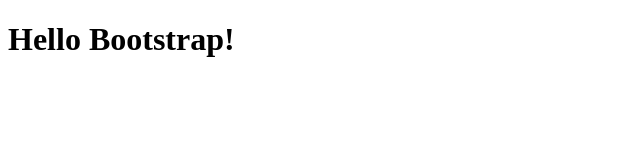
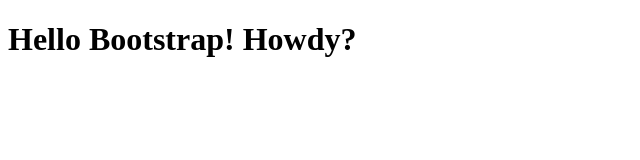
Before and after one commit to Marthyas/bootstrap-test, a plain HTML site: page site/index.html in a window 1280 px wide. Shown: the whole page, without its empty margins (0-640 px from the left). Drawn offline with Linux system fonts and the light colour scheme.

Commit message:
Small addition

```diff
--- a/site/index.html
+++ b/site/index.html
@@ -4,6 +4,6 @@
         <title>Bootstrap Test Page</title>
     </head>
     <body>
-        <h1>Hello Bootstrap!</h1>
+        <h1>Hello Bootstrap! Howdy?</h1>
     </body>
 </html>
```
